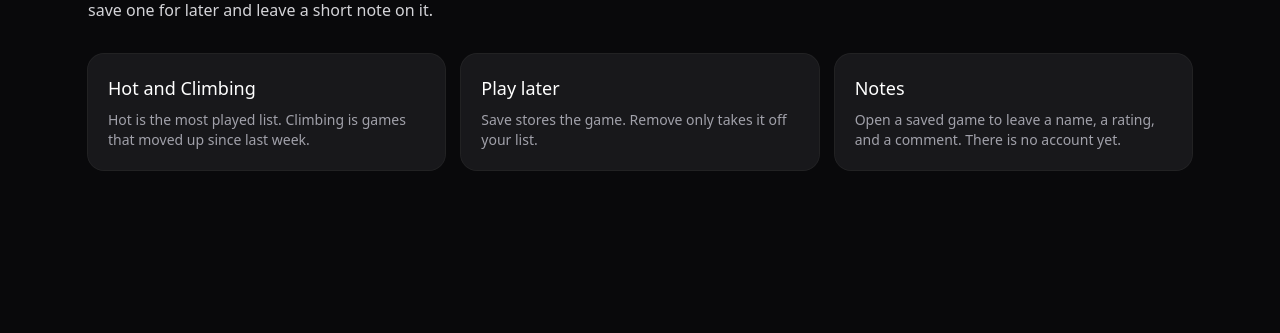
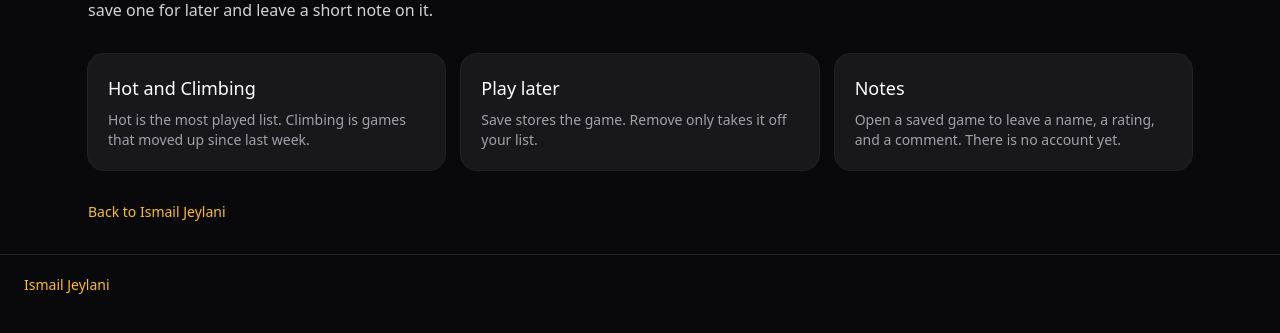
Before and after one commit to ismailcodes17/gameflix, a FastAPI app: page /about in a window 1280 px wide. Shown: the part 171-504 px from the top of the page. Run offline with FastAPI, Linux system fonts and the light colour scheme; some libraries are stand-ins or nearby versions.

Commit message:
Link back to the portfolio from every page.
Co-authored-by: Cursor <cursoragent@cursor.com>

```diff
--- a/app/templates/about.html
+++ b/app/templates/about.html
@@ -18,4 +18,7 @@
       <p class="mt-2 text-sm text-zinc-400">Open a saved game to leave a name, a rating, and a comment. There is no account yet.</p>
     </a>
   </section>
+  <p class="mt-8 text-sm text-zinc-400">
+    <a class="text-amber-400" href="https://ismailjeylani.vercel.app">Back to Ismail Jeylani</a>
+  </p>
 {% endblock %}
--- a/app/templates/base.html
+++ b/app/templates/base.html
@@ -43,6 +43,9 @@
   <main class="rise mx-auto max-w-6xl px-6 py-8">
     {% block body %}{% endblock %}
   </main>
+  <footer class="border-t border-white/10 px-6 py-5 text-sm text-zinc-400">
+    <a class="text-amber-400" href="https://ismailjeylani.vercel.app">Ismail Jeylani</a>
+  </footer>
   <script>
     document.addEventListener("mousemove", (event) => {
       const card = event.target.closest("[data-card]");
```
